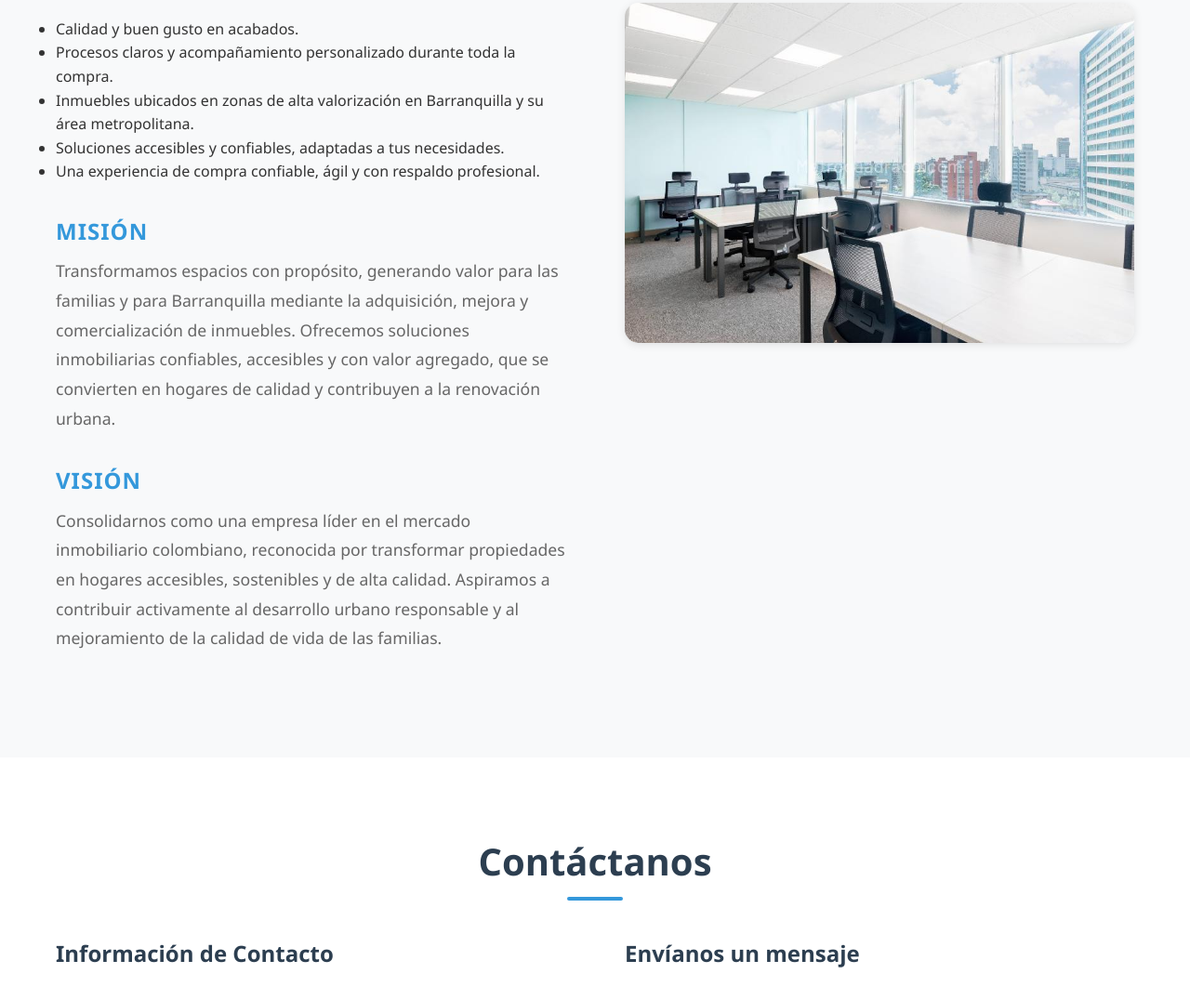
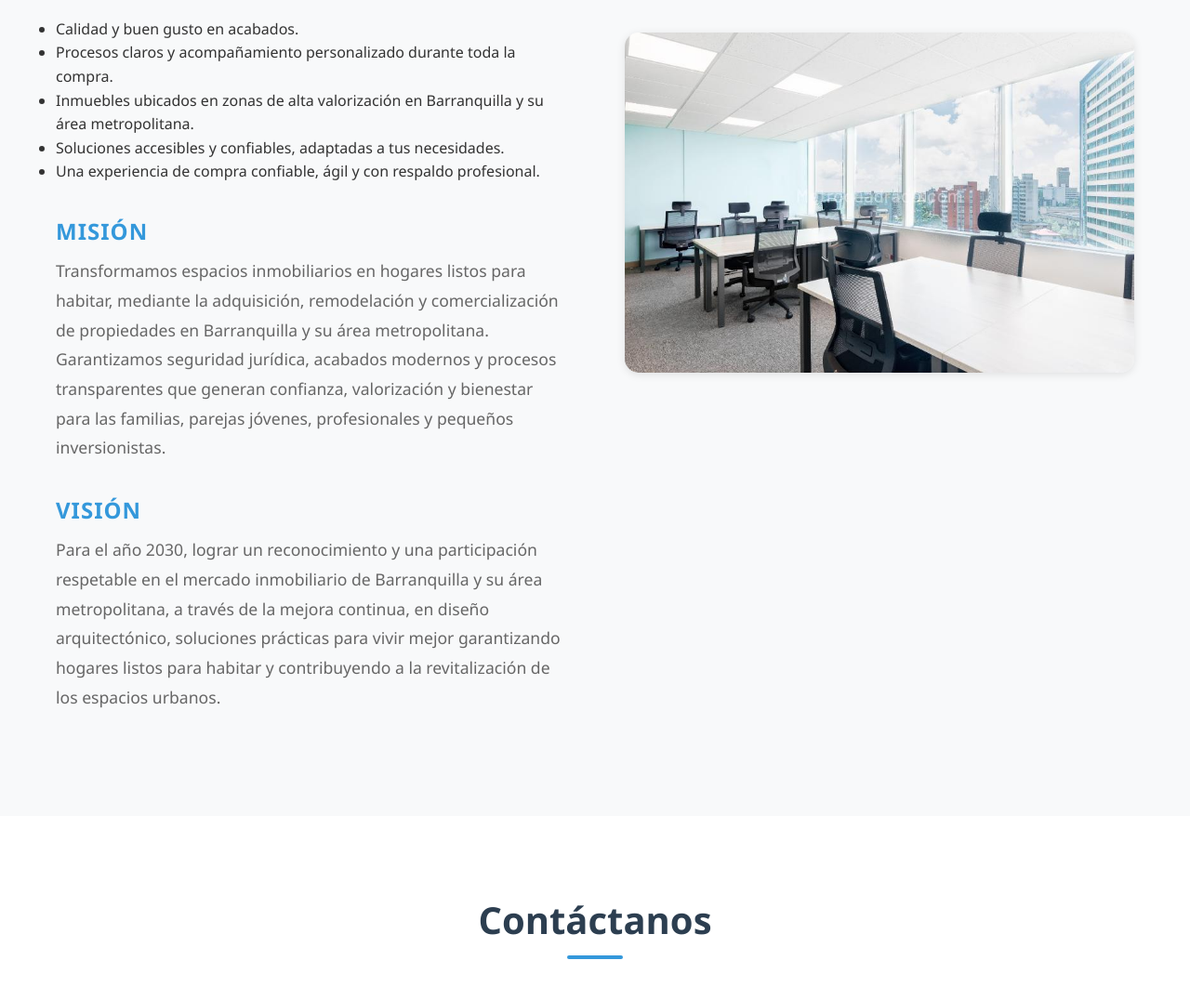
Before and after one commit to trascendente001/Novakasa, a plain HTML site: page index.html in a window 1280 px wide. Shown: the part 1829-2905 px from the top of the page at 93% size. Drawn offline with Linux system fonts and the light colour scheme.

Commit message:
Update mission and vision statements in index.html

```diff
--- a/index.html
+++ b/index.html
@@ -112,11 +112,11 @@
                     <div class="mision-vision">
                         <div class="mision">
                             <h3 class="mision-title">MISIÓN</h3>
-                            <p class="mision-text">Transformamos espacios con propósito, generando valor para las familias y para Barranquilla mediante la adquisición, mejora y comercialización de inmuebles. Ofrecemos soluciones inmobiliarias confiables, accesibles y con valor agregado, que se convierten en hogares de calidad y contribuyen a la renovación urbana.</p>
+                            <p class="mision-text">Transformamos espacios inmobiliarios en hogares listos para habitar, mediante la adquisición, remodelación y comercialización de propiedades en Barranquilla y su área metropolitana. Garantizamos seguridad jurídica, acabados modernos y procesos transparentes que generan confianza, valorización y bienestar para las familias, parejas jóvenes, profesionales y pequeños inversionistas.</p>
                         </div>
                         <div class="vision">
                             <h3 class="vision-title">VISIÓN</h3>
-                            <p class="vision-text">Consolidarnos como una empresa líder en el mercado inmobiliario colombiano, reconocida por transformar propiedades en hogares accesibles, sostenibles y de alta calidad. Aspiramos a contribuir activamente al desarrollo urbano responsable y al mejoramiento de la calidad de vida de las familias.</p>
+                            <p class="vision-text">Para el año 2030, lograr un reconocimiento y una participación respetable en el mercado inmobiliario de Barranquilla y su área metropolitana, a través de la mejora continua, en diseño arquitectónico, soluciones prácticas para vivir mejor garantizando hogares listos para habitar y contribuyendo a la revitalización de los espacios urbanos.</p>
                         </div>
                     </div>
                 </div>
```
